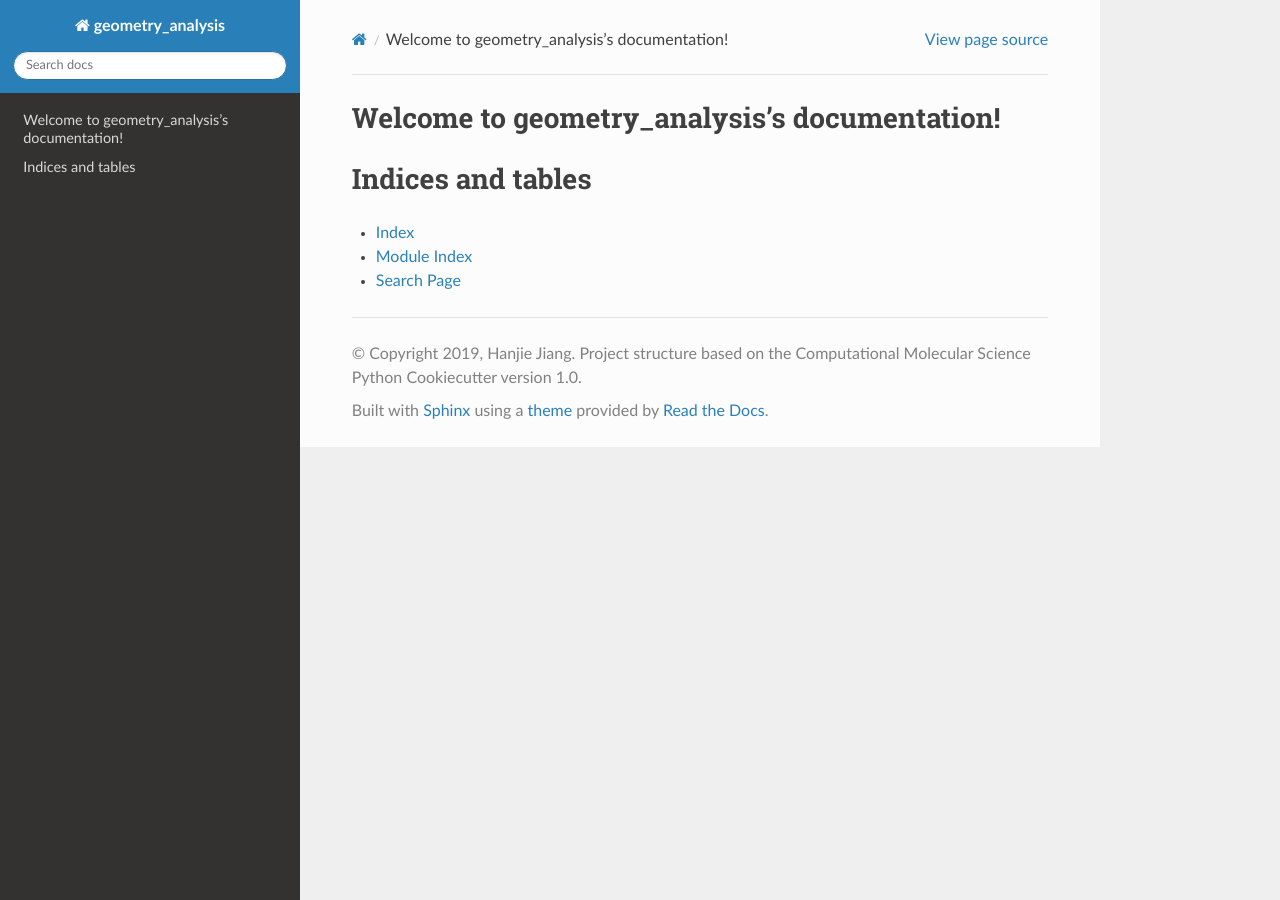
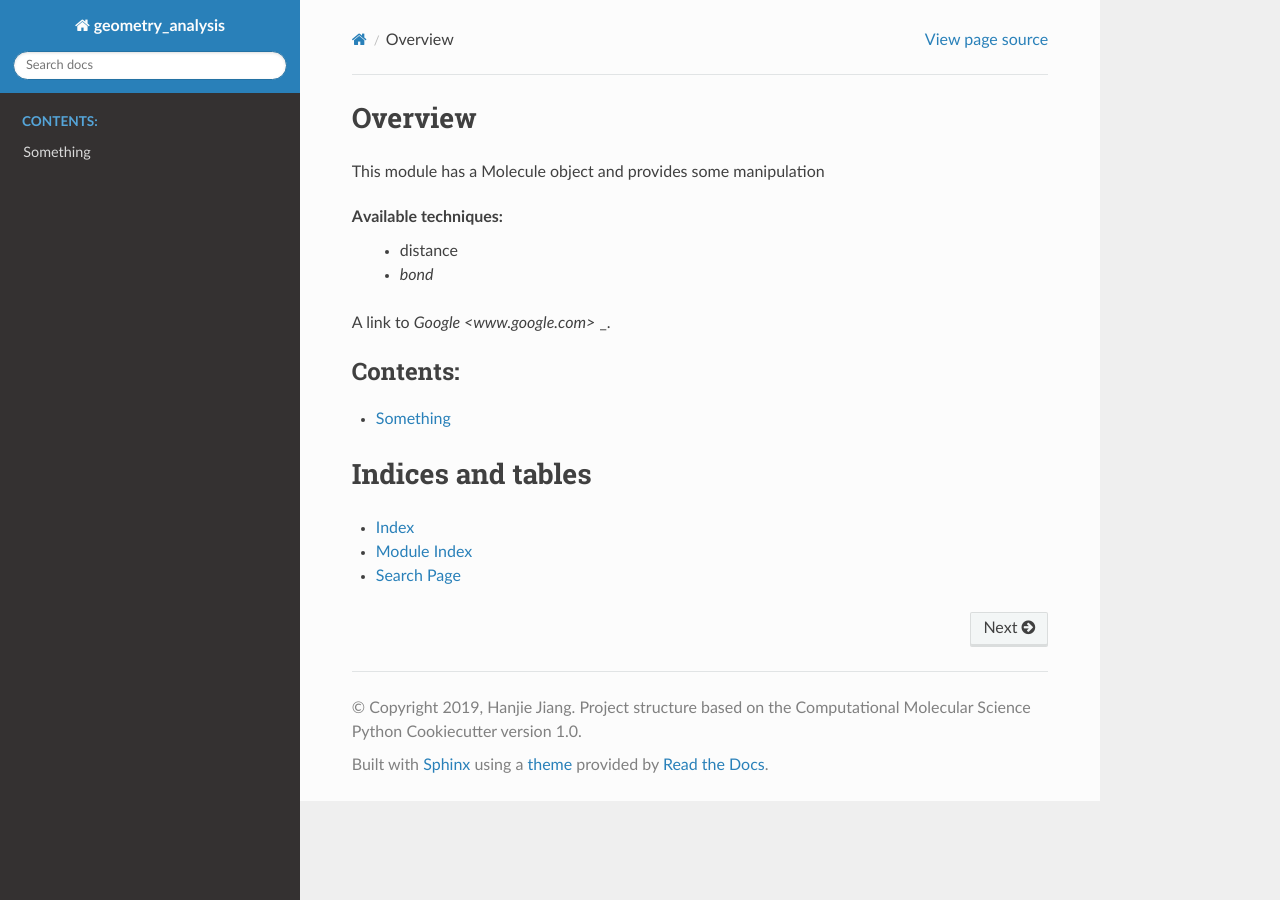
Before and after one commit to hanjie-jiang/geometry_analysis, a Sphinx documentation site: the page built from docs/index.rst, in a window 1280 px wide. Built offline with Sphinx 7.4.7 and the Read the Docs theme 2.0.0, drawn with Linux system fonts in a browser that asks for light colours.

Commit message:
Starts some docs

```diff
--- a/docs/index.rst
+++ b/docs/index.rst
@@ -3,13 +3,22 @@
    You can adapt this file completely to your liking, but it should at least
    contain the root `toctree` directive.
 
-Welcome to geometry_analysis's documentation!
+Overview
 =========================================================
+
+This module has a Molecule object and provides some manipulation
+
+Available techniques:
+ - distance
+ - *bond*
+
+A link to `Google <www.google.com>` _.
 
 .. toctree::
    :maxdepth: 2
    :caption: Contents:
 
+   something
 
 
 Indices and tables
--- /dev/null
+++ b/docs/something.rst
@@ -0,0 +1,4 @@
+Something
+=========
+
+Lorem ipsum, something.
```
